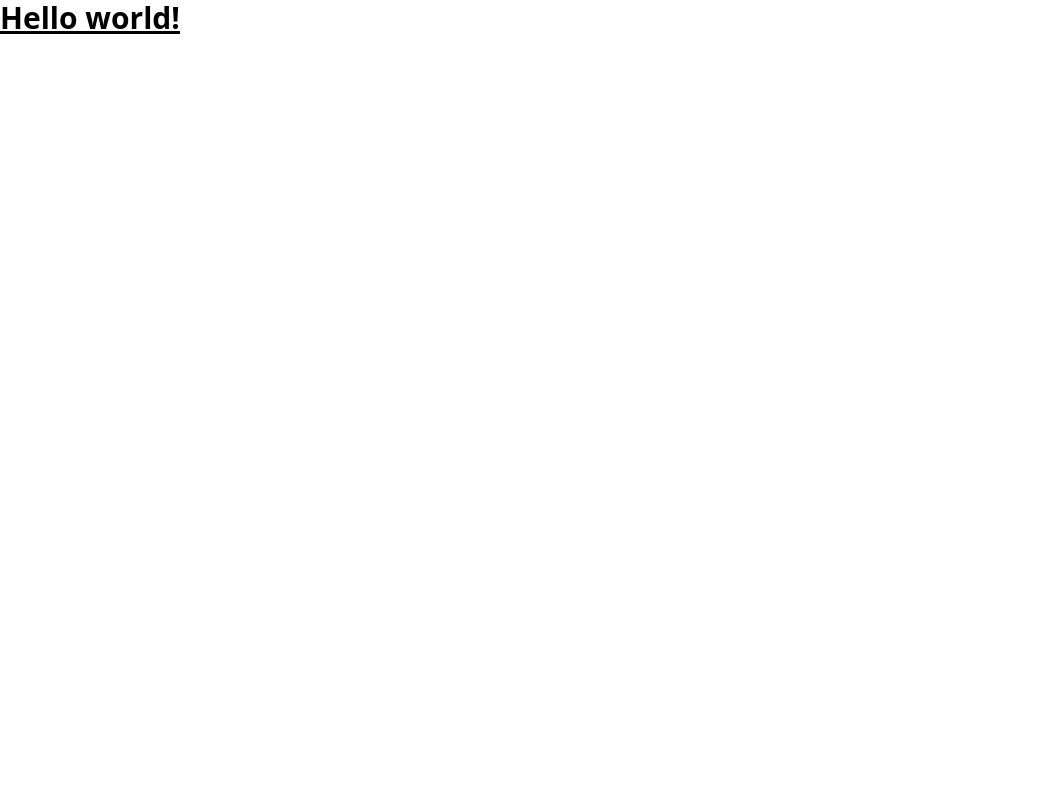
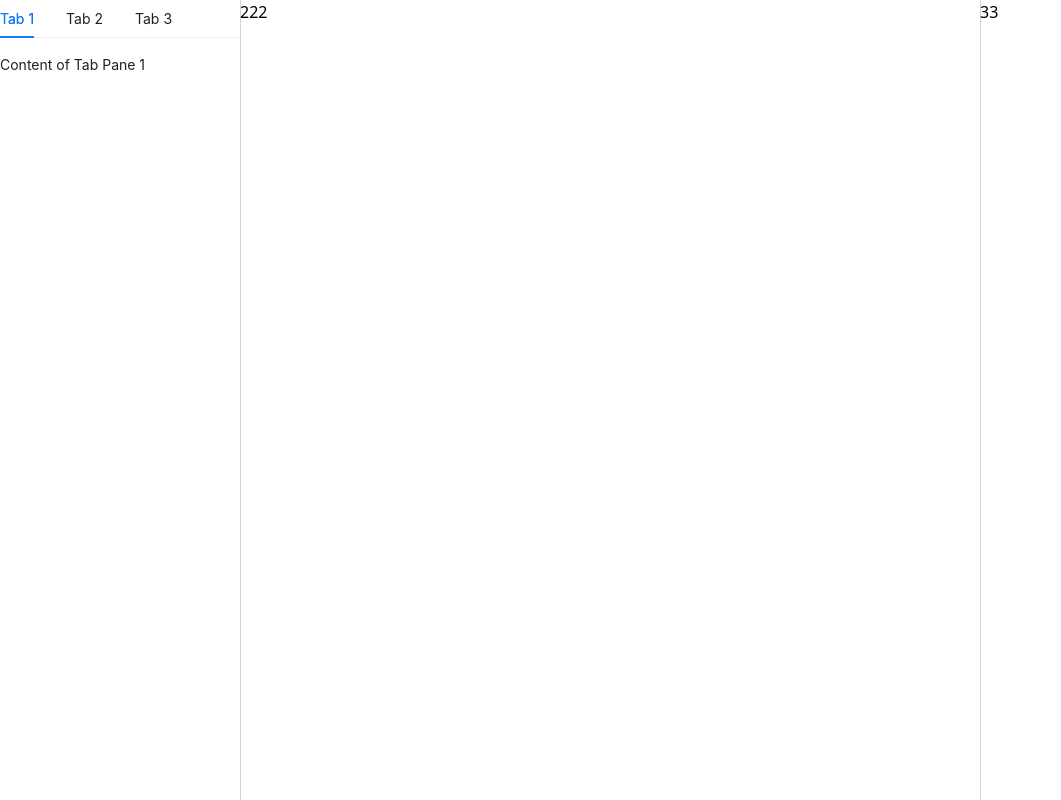
Before and after one commit to QGtiger/xybot-form-designer, a React (Vite) app: page / in a window 1280 px wide. Shown: the whole page, without its empty margins (0-1061 px from the left). Built offline with nearby package versions, Linux system fonts and the light colour scheme.

Commit message:
feat: 基本页面改造

```diff
--- a/index.html
+++ b/index.html
@@ -1,10 +1,10 @@
-<!doctype html>
+<!DOCTYPE html>
 <html lang="en">
   <head>
     <meta charset="UTF-8" />
     <link rel="icon" type="image/svg+xml" href="/vite.svg" />
     <meta name="viewport" content="width=device-width, initial-scale=1.0" />
-    <link href="/src/styles.css" rel="stylesheet">
+    <link href="/src/styles.css" rel="stylesheet" />
     <title>Vite + React + TS</title>
   </head>
   <body>
--- a/package.json
+++ b/package.json
@@ -11,9 +11,12 @@
   },
   "dependencies": {
     "@tailwindcss/vite": "^4.1.4",
+    "allotment": "^1.20.3",
+    "antd": "5",
     "react": "^19.0.0",
     "react-dom": "^19.0.0",
-    "tailwindcss": "^4.1.4"
+    "tailwindcss": "^4.1.4",
+    "zustand": "^5.0.3"
   },
   "devDependencies": {
     "@eslint/js": "^9.22.0",
--- a/src/main.tsx
+++ b/src/main.tsx
@@ -1,8 +1,9 @@
 import { StrictMode } from "react";
 import { createRoot } from "react-dom/client";
+import FormDesignerEditor from "./pages/editor";
 
 createRoot(document.getElementById("root")!).render(
   <StrictMode>
-    <h1 className="text-3xl font-bold underline">Hello world!</h1>
+    <FormDesignerEditor />
   </StrictMode>
 );
--- /dev/null
+++ b/src/pages/editor/components/EditArea/index.tsx
@@ -0,0 +1,3 @@
+export default function EditArea() {
+  return 222;
+}
--- /dev/null
+++ b/src/pages/editor/components/Material/index.tsx
@@ -0,0 +1,23 @@
+import { Tabs, TabsProps } from "antd";
+
+const items: TabsProps["items"] = [
+  {
+    key: "1",
+    label: "Tab 1",
+    children: "Content of Tab Pane 1",
+  },
+  {
+    key: "2",
+    label: "Tab 2",
+    children: "Content of Tab Pane 2",
+  },
+  {
+    key: "3",
+    label: "Tab 3",
+    children: "Content of Tab Pane 3",
+  },
+];
+
+export default function Material() {
+  return <Tabs size="small" defaultActiveKey="1" items={items} />;
+}
--- /dev/null
+++ b/src/pages/editor/components/Setting/index.tsx
@@ -0,0 +1,3 @@
+export default function Setting() {
+  return 33;
+}
--- /dev/null
+++ b/src/pages/editor/index.tsx
@@ -0,0 +1,24 @@
+import { Allotment } from "allotment";
+import Material from "./components/Material";
+import EditArea from "./components/EditArea";
+import Setting from "./components/Setting";
+
+import "allotment/dist/style.css";
+
+export default function FormDesignerEditor() {
+  return (
+    <div className="h-[100vh] w-[100vw] flex flex-col">
+      <Allotment defaultSizes={[100]}>
+        <Allotment.Pane preferredSize={240} maxSize={300} minSize={200}>
+          <Material />
+        </Allotment.Pane>
+        <Allotment.Pane>
+          <EditArea />
+        </Allotment.Pane>
+        <Allotment.Pane preferredSize={300} maxSize={500} minSize={300}>
+          <Setting />
+        </Allotment.Pane>
+      </Allotment>
+    </div>
+  );
+}
```
Also changed, not shown: src/pages/editor/stores/components.tsx (added), 1 other file (tests, documents, lock files or other folders).
